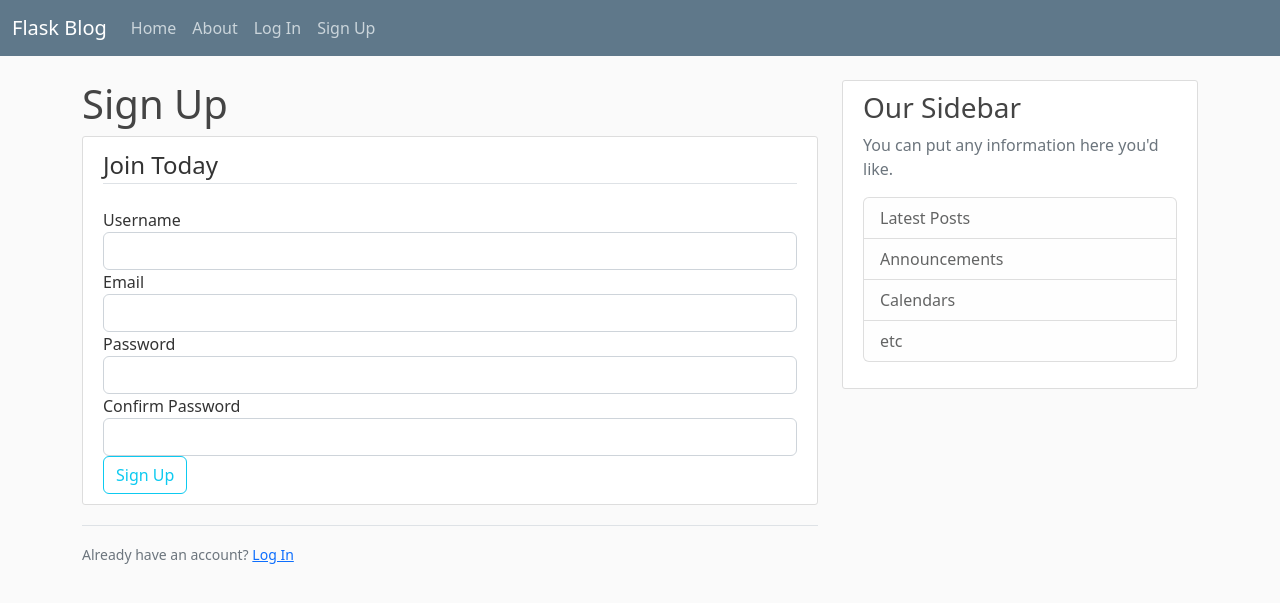
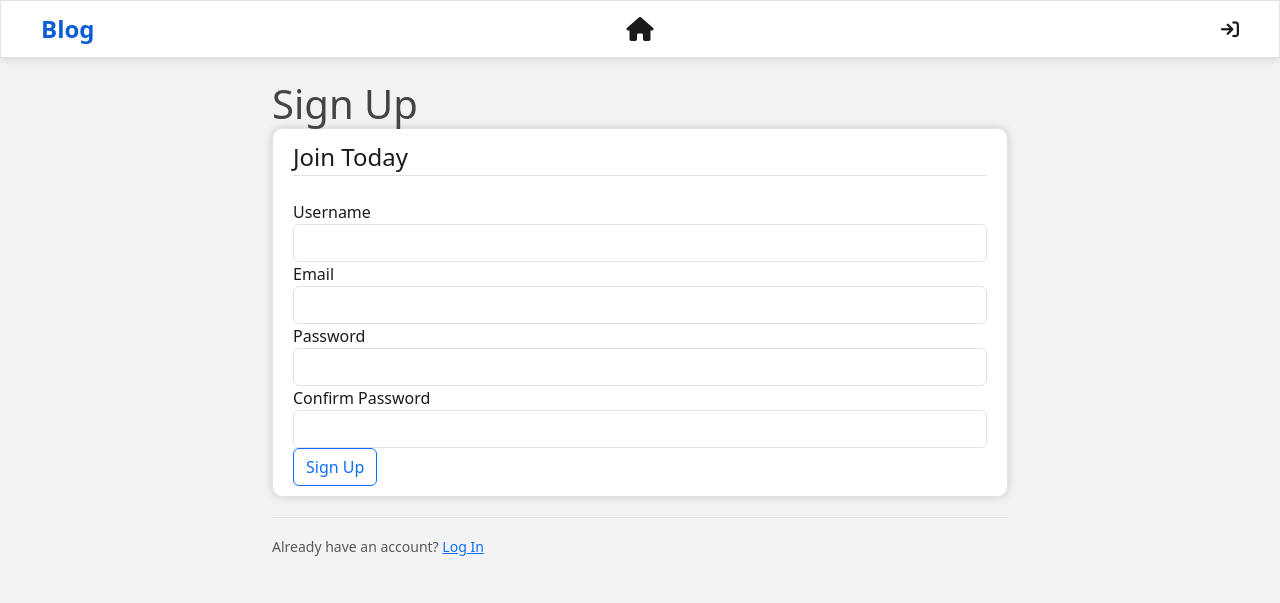
Before and after one commit to soumya-prabha-maiti/Flask-blog, a Flask app: page /signup in a window 1280 px wide. Shown: the top 603 px of the page. Run offline with Flask 3, Linux system fonts and the light colour scheme; some libraries are stand-ins or nearby versions.

Commit message:
Update styling

```diff
--- a/flaskblog/static/main.css
+++ b/flaskblog/static/main.css
@@ -1,23 +1,38 @@
+:root {
+  --main-bg-color: #f3f3f3;
+  --content-bg-color: #ffffff;
+  --main-text-color: #1b1b1b;
+  --header-text-color: #444444;
+
+  --white-color: #ffffff;
+  --black-color: #000000;
+  --primary-color: #0b5ed7;
+  --secondary-color: #6c757d;
+
+  --success: #28a745;
+  --info: #17a2b8;
+  --warning: #ffc107;
+  --danger: #dc3545;
+}
+
 body {
-    background: #fafafa;
-    color: #333333;
+    background: var(--main-bg-color);
+    color: var(--main-text-color);
     margin-top: 5rem;
+    font-family: system-ui, -apple-system, BlinkMacSystemFont, 'Segoe UI', Roboto, Oxygen, Ubuntu, Cantarell, 'Open Sans', 'Helvetica Neue', sans-serif;
   }
 
   h1, h2, h3, h4, h5, h6 {
-    color: #444444;
-  }
-
-  .bg-steel {
-    background-color: #5f788a;
+    color: var(--header-text-color);
+    margin: 0;
   }
 
   .site-header .navbar-nav .nav-link {
-    color: #cbd5db;
+    color: var(--black-color);
   }
 
   .site-header .navbar-nav .nav-link:hover {
-    color: #ffffff;
+    color: var(--primary-color);
   }
 
   .site-header .navbar-nav .nav-link.active {
@@ -25,19 +40,21 @@ body {
   }
 
   .content-section {
-    background: #ffffff;
+    background: var(--content-bg-color);
     padding: 10px 20px;
-    border: 1px solid #dddddd;
-    border-radius: 3px;
+    border: 1px solid #ddddddcd;
+    border-radius: 10px;
     margin-bottom: 20px;
+    box-shadow: 0px 0px 10px 0px rgba(0, 0, 0, 0.161);
   }
 
   .article-title {
-    color: #444444;
+    color: var(--header-text-color);
+    text-decoration: none;
   }
 
   a.article-title:hover {
-    color: #428bca;
+    color: var(--primary-color);
     text-decoration: none;
   }
 
@@ -46,19 +63,36 @@ body {
   }
 
   .article-img {
-    height: 65px;
-    width: 65px;
+    height: 50px;
+    width: 50px;
     margin-right: 16px;
+  }
+
+  .nav-profile-icon {
+    height: 25px;
+    width: 25px;
+  }
+
+  .navbar-brand {
+    color: var(--primary-color);
+  }
+
+  .navbar-brand:hover{
+    color: var(--primary-color);
   }
 
   .article-metadata {
     padding-bottom: 1px;
     margin-bottom: 4px;
-    border-bottom: 1px solid #e3e3e3
+  }
+
+  .article-metadata a {
+    color: var(--secondary-color);
+    text-decoration: none;
   }
 
   .article-metadata a:hover {
-    color: #333;
+    color: var(--primary-color);
     text-decoration: none;
   }
 
@@ -78,3 +112,69 @@ body {
   .account-heading {
     font-size: 2.5rem;
   }
+
+
+  .navbar {
+    display: flex;
+    justify-content: space-between;
+    align-items: center;
+    background-color: var(--content-bg-color);
+    padding: 10px 20px;
+    color: var(--main-text-color);
+    border: 1px solid #ddddddcd;
+    box-shadow: 0px 0px 10px 0px rgba(0, 0, 0, 0.161);
+    position: fixed;
+    top: 0;
+    left: 0;
+    width: 100%;
+    z-index: 1000; /* Ensure navbar is above other elements */
+}
+
+.navbar h1 {
+    font-size: 24px;
+    font-weight: 600;
+
+    color: var(--primary-color);
+}
+
+.navbar a {
+    color: var(--main-text-color);
+    text-decoration: none;
+    margin: 0 20px;
+    font-size: 18px;
+}
+
+.navbar a:hover{
+    color: var(--primary-color);
+}
+
+/* Left Section */
+.navbar-left {
+    flex: 1;
+    display: flex;
+    justify-content: flex-start;
+    align-items: center;
+
+}
+
+/* Center Section */
+.navbar-center {
+    flex: 1;
+    display: flex;
+    justify-content: center;
+}
+
+.navbar-center a {
+    font-size: 24px; /* Adjust icon size */
+}
+
+/* Right Section */
+.navbar-right {
+    flex: 1;
+    display: flex;
+    justify-content: flex-end;
+}
+
+.navbar-right a {
+    margin-left: 20px;
+}
--- a/flaskblog/templates/base.html
+++ b/flaskblog/templates/base.html
@@ -4,71 +4,87 @@
         <meta charset="UTF-8">
         <meta http-equiv="X-UA-Compatible" content="IE=edge">
         <meta name="viewport" content="width=device-width, initial-scale=1.0">
-        {% if  newTitle %}
+        {% if newTitle %}
             <title>Flask Blog - {{ newTitle }}</title>
         {% else %}
             <title>Flask Blog</title>
         {% endif %}
 
         <!-- Bootstrap CSS only -->
-        <link href="https://cdn.jsdelivr.net/npm/bootstrap@5.2.0-beta1/dist/css/bootstrap.min.css"
-              rel="stylesheet"
-              integrity="sha384-0evHe/X+R7YkIZDRvuzKMRqM+OrBnVFBL6DOitfPri4tjfHxaWutUpFmBp4vmVor"
-              crossorigin="anonymous">
+        <link href="https://cdn.jsdelivr.net/npm/bootstrap@5.3.3/dist/css/bootstrap.min.css" rel="stylesheet" integrity="sha384-QWTKZyjpPEjISv5WaRU9OFeRpok6YctnYmDr5pNlyT2bRjXh0JMhjY6hW+ALEwIH" crossorigin="anonymous">
 
+        <link rel="stylesheet" href="https://cdnjs.cloudflare.com/ajax/libs/font-awesome/6.0.0-beta3/css/all.min.css">
         <!--My CSS-->
         <link rel="stylesheet" type="text/css" href="{{ url_for('static', filename='main.css') }}">
 
     </head>
-    <body>
+    <body >
         <header class="site-header">
+            <nav class="navbar">
+                <!-- Left side: Site name -->
+                <div class="navbar-left">
+                    <a href="{{url_for('main.home')}}">
+                        <h1>Blog</h1>
+                    </a>
+                </div>
 
-            <!-- <nav class="navbar navbar-expand-lg navbar-light bg-light">
-                <div class="container-fluid">
-                    <a class="navbar-brand" href="#">Navbar</a>
-                    <button class="navbar-toggler" type="button" data-bs-toggle="collapse" data-bs-target="#navbarNavAltMarkup" aria-controls="navbarNavAltMarkup" aria-expanded="false" aria-label="Toggle navigation">
-                        <span class="navbar-toggler-icon"></span>
-                    </button>
-                    <div class="collapse navbar-collapse" id="navbarNavAltMarkup">
-                        <div class="navbar-nav">
-                        <a class="nav-link active" aria-current="page" href="#">Home</a>
-                        <a class="nav-link" href="#">Features</a>
-                        <a class="nav-link" href="#">Pricing</a>
-                        <a class="nav-link disabled" href="#" tabindex="-1" aria-disabled="true">Disabled</a>
+                <!-- Center: Navigation icons -->
+                <div class="navbar-center">
+                    <a href="{{url_for('main.home')}}">
+                        <i class="fa-solid fa-house"></i>
+                        <!-- <img src="{{ url_for('static', filename='icons/house-solid.svg') }}" alt="Home" width="25" height="25"> -->
+                    </a>
+                    <!-- <a href="#search"> -->
+                        <!-- <i class="fa-solid fa-magnifying-glass"></i> -->
+                        <!-- <img src="{{ url_for('static', filename='icons/magnifying-glass-solid.svg') }}" alt="Search" width="25" height="25"> -->
+                    <!-- </a> -->
+                    {% if current_user.is_authenticated %}
+                        <a href="{{url_for('posts.create_post')}}">
+                            <i class="fa-solid fa-square-plus"></i>
+                            <!-- <img src="{{ url_for('static', filename='icons/square-plus-solid.svg') }}" alt="Create Post" width="25" height="25"> -->
+                        </a>
+                    {% endif %}
+                    <!-- <a href="#trending"> -->
+                        <!-- <i class="fa-solid fa-fire"></i> -->
+                        <!-- <img src="{{ url_for('static', filename='icons/fire-solid.svg') }}" alt="Trending" width="25" height="25"> -->
+                    <!-- </a> -->
+                    {% if current_user.is_authenticated %}
+                        <a href="#">
+                            <i class="fa-solid fa-user"></i>
+                            <!-- <img src="{{ url_for('static', filename='icons/user-solid.svg') }}" alt="Profile" width="25" height="25"> -->
+                        </a>
+                    {% endif %}
+                </div>
+
+                <!-- Right side: Log out and Account settings -->
+                <div class="navbar-right">
+                    {% if current_user.is_authenticated %}
+                        <!-- <a href="#"> -->
+                            <!-- <i class="fa-solid fa-bell"></i> -->
+                            <!-- <img src="{{ url_for('static', filename='icons/bell-solid.svg') }}" alt="Notifications" width="25" height="25"> -->
+                        <!-- </a> -->
+                        <div class="dropdown">
+                            <a class="dropdown-toggle" href="#" role="button" data-bs-toggle="dropdown" aria-expanded="false">
+                                <i class="fa-solid fa-gear"></i>
+                                <!-- <img src="{{ url_for('static', filename='icons/gear-solid.svg') }}" alt="Account Settings" width="25" height="25"> -->
+                            </a>
+                            <ul class="dropdown-menu dropdown-menu-end">
+                                <li><a class="dropdown-item" href="{{url_for('users.account')}}">Account Settings</a></li>
+                                <li><a class="dropdown-item" href="{{url_for('users.logout')}}">Log out</a></li>
+                            </ul>
                         </div>
-                    </div>
-                </div>
-            </nav> -->
-
-            <nav class="navbar navbar-expand-md navbar-dark bg-steel fixed-top">
-                <div class="container-fluid">
-                    <a class="navbar-brand mr-4" href="{{url_for('main.home')}}">Flask Blog</a>
-                    <button class="navbar-toggler" type="button" data-bs-toggle="collapse" data-bs-target="#navbarToggle" aria-controls="navbarToggle" aria-expanded="false" aria-label="Toggle navigation">
-                        <span class="navbar-toggler-icon"></span>
-                    </button>
-                    <div class="collapse navbar-collapse" id="navbarToggle">
-                        <div class="navbar-nav mr-auto">
-                            <a class="nav-item nav-link" href="{{url_for('main.home')}}">Home</a>
-                            <a class="nav-item nav-link" href="{{url_for('main.about')}}">About</a>
-                        <!-- </div> -->
-                        <!-- Navbar Right Side -->
-                        <!-- <div class="navbar-nav"> -->
-                            {% if current_user.is_authenticated %}
-                                <a class="nav-item nav-link" href="{{url_for('posts.create_post')}}">Create Post</a>
-                                <a class="nav-item nav-link" href="{{url_for('users.account')}}">Account</a>
-                                <a class="nav-item nav-link" href="{{url_for('users.logout')}}">Log Out</a>
-                            {% else %}
-                                <a class="nav-item nav-link" href="{{url_for('users.login')}}">Log In</a>
-                                <a class="nav-item nav-link" href="{{url_for('users.signup')}}">Sign Up</a>
-                            {%endif%}
-                        </div>
-                    </div>
+                    {% else %}
+                        <a href="{{url_for('users.login')}}">
+                            <i class="fa-solid fa-sign-in"></i>
+                            <!-- <img src="{{ url_for('static', filename='icons/sign-in-solid.svg') }}" alt="Log in" width="25" height="25"> -->
+                        </a>
+                    {% endif %}
                 </div>
             </nav>
-        </header>
 
         <main role="main" class="container mt-6">
             <div class="row">
+                <div class="col-md-2"></div>
                 <div class="col-md-8">
                     <!--Flash messages-->
                     {% with  messages=get_flashed_messages(with_categories=true) %}
@@ -83,24 +99,10 @@
                     <!--Content block-->
                     {% block content %}{% endblock %}
                 </div>
-                <div class="col-md-4">
-                    <div class="content-section">
-                        <h3>Our Sidebar</h3>
-                        <p class="text-muted">
-                            You can put any information here you'd like.
-                            <ul class="list-group">
-                                <li class="list-group-item list-group-item-light">Latest Posts</li>
-                                <li class="list-group-item list-group-item-light">Announcements</li>
-                                <li class="list-group-item list-group-item-light">Calendars</li>
-                                <li class="list-group-item list-group-item-light">etc</li>
-                            </ul>
-                        </p>
-                    </div>
-                </div>
+                <div class="col-md-2"></div>
             </div>
         </main>
 
-        <!-- JavaScript Bundle with Popper -->
-        <script src="https://cdn.jsdelivr.net/npm/bootstrap@5.2.0-beta1/dist/js/bootstrap.bundle.min.js" integrity="sha384-pprn3073KE6tl6bjs2QrFaJGz5/SUsLqktiwsUTF55Jfv3qYSDhgCecCxMW52nD2" crossorigin="anonymous"></script>
+    <script src="https://cdn.jsdelivr.net/npm/bootstrap@5.3.3/dist/js/bootstrap.bundle.min.js" integrity="sha384-YvpcrYf0tY3lHB60NNkmXc5s9fDVZLESaAA55NDzOxhy9GkcIdslK1eN7N6jIeHz" crossorigin="anonymous"></script>
     </body>
 </html>
--- a/flaskblog/templates/login.html
+++ b/flaskblog/templates/login.html
@@ -44,7 +44,7 @@
                 </div>
             </fieldset>
             <!--Submit button-->
-            <div class="form-group">{{ form.submit(class="btn btn-outline-info")}}</div>
+            <div class="form-group">{{ form.submit(class="btn btn-outline-primary")}}</div>
             <small class="text-muted ml-2">
                 <a href="{{url_for('users.request_reset')}}">Forgot Password?</a>
             </small>
--- a/flaskblog/templates/signup.html
+++ b/flaskblog/templates/signup.html
@@ -67,7 +67,7 @@
                 </div>
             </fieldset>
             <!--Submit button-->
-            <div class="form-group">{{ form.submit(class="btn btn-outline-info")}}</div>
+            <div class="form-group">{{ form.submit(class="btn btn-outline-primary")}}</div>
         </form>
     </div>
     <div class="border-top pt-3">
```
Also changed, not shown: flaskblog/templates/home.html (+9 -8 lines), flaskblog/static/profile_pictures/default.jpg.
